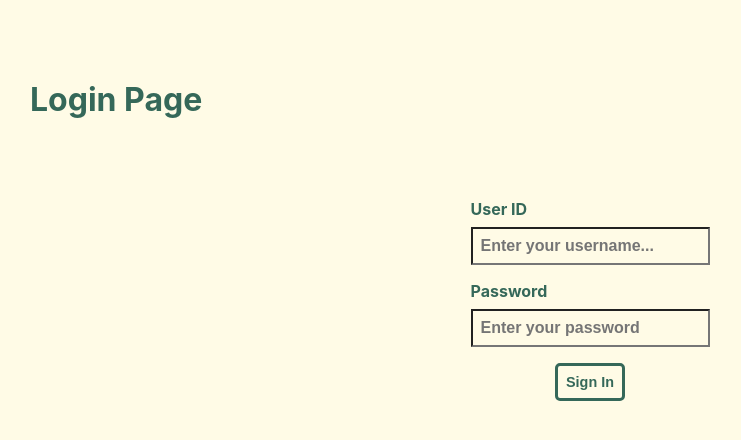
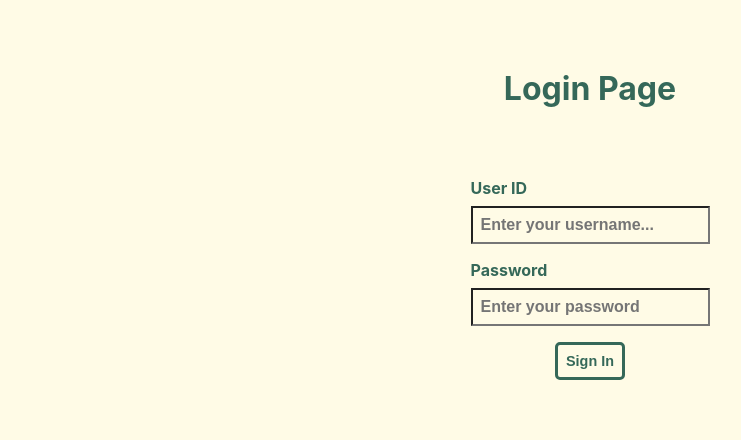
Before and after one commit to manabie-com/mana-do, a React (Create React App) app: page / in a window 1280 px wide. Shown: the top 440 px of the page, without its empty margins (50-791 px from the left). Built offline with nearby package versions, Linux system fonts and the light colour scheme.

Commit message:
Adjust HOC: change background

```diff
--- a/src/hoc/withBackgroundColor/index.tsx
+++ b/src/hoc/withBackgroundColor/index.tsx
@@ -1,13 +1,16 @@
 import React from 'react';
 import Box from '../../components/Layouts/Box';
+import Center from '../../components/Layouts/Center';
 import { colorPalete } from '../../utils/colors.utils';
 
-const withBackgroundColor = (WrappedComponent: React.FC, name?: string): () => JSX.Element => {
+const withPageName = (WrappedComponent: React.FC, name?: string): () => JSX.Element => {
   return (): JSX.Element => {
     return (
-      <div style={{ backgroundColor: colorPalete.background }}>
-        <Box m={10}>
-          <h1 style={{ color: colorPalete.onSurface }}>{name} Page</h1>
+      <div >
+        <Box m={6}>
+          <Center>
+            <h1 style={{ color: colorPalete.onSurface }}>{name} Page</h1>
+          </Center>
         </Box>
         <WrappedComponent />
       </div>
@@ -15,4 +18,4 @@ const withBackgroundColor = (WrappedComponent: React.FC, name?: string): () => J
   };
 };
 
-export default withBackgroundColor;
+export default withPageName;
--- a/src/pages/ToDo/sections/TodoForm.tsx
+++ b/src/pages/ToDo/sections/TodoForm.tsx
@@ -31,6 +31,7 @@ const TodoForm = (props:
   return <Row fullWidth>
     <FormBasic fullWidth onSubmit={onSubmitTodo} >
       <InputSingle
+        type='multiple'
         fullWidth
         placeholder="What needs to be done?"
         value={todo}
--- a/src/routes/PrivateRoute.tsx
+++ b/src/routes/PrivateRoute.tsx
@@ -1,13 +1,13 @@
 import React from 'react';
 import { Redirect, Route } from 'react-router-dom';
-import withBackgroundColor from '../hoc/withBackgroundColor';
+import withPageName from '../hoc/withBackgroundColor';
 import localStorageUtils from '../utils/localStorage.utils';
 
 export const PrivateRoute: React.FC<any> = ({ component, name, ...rest }) => {
   const token = localStorageUtils.getItem('token')
 
   if (token) {
-    const enhancedComponent = withBackgroundColor(component, name);
+    const enhancedComponent = withPageName(component, name);
     return <Route {...rest} component={enhancedComponent} />;
   } else {
     return <Redirect to='/' />;
--- a/src/routes/PublicRoute.tsx
+++ b/src/routes/PublicRoute.tsx
@@ -1,12 +1,12 @@
 import React from 'react';
 import { Redirect, Route } from 'react-router-dom';
-import withBackgroundColor from '../hoc/withBackgroundColor';
+import withPageName from '../hoc/withBackgroundColor';
 import localStorageUtils from '../utils/localStorage.utils';
 
 export const PublicRoute: React.FC<any> = ({ component, name, ...rest }) => {
   const token = localStorageUtils.getItem('token');
   if (!token) {
-    const enhancedComponent = withBackgroundColor(component, name);
+    const enhancedComponent = withPageName(component, name);
     return <Route component={enhancedComponent} {...rest} />;
   } else {
     return <Redirect to='/todo' />;
```
